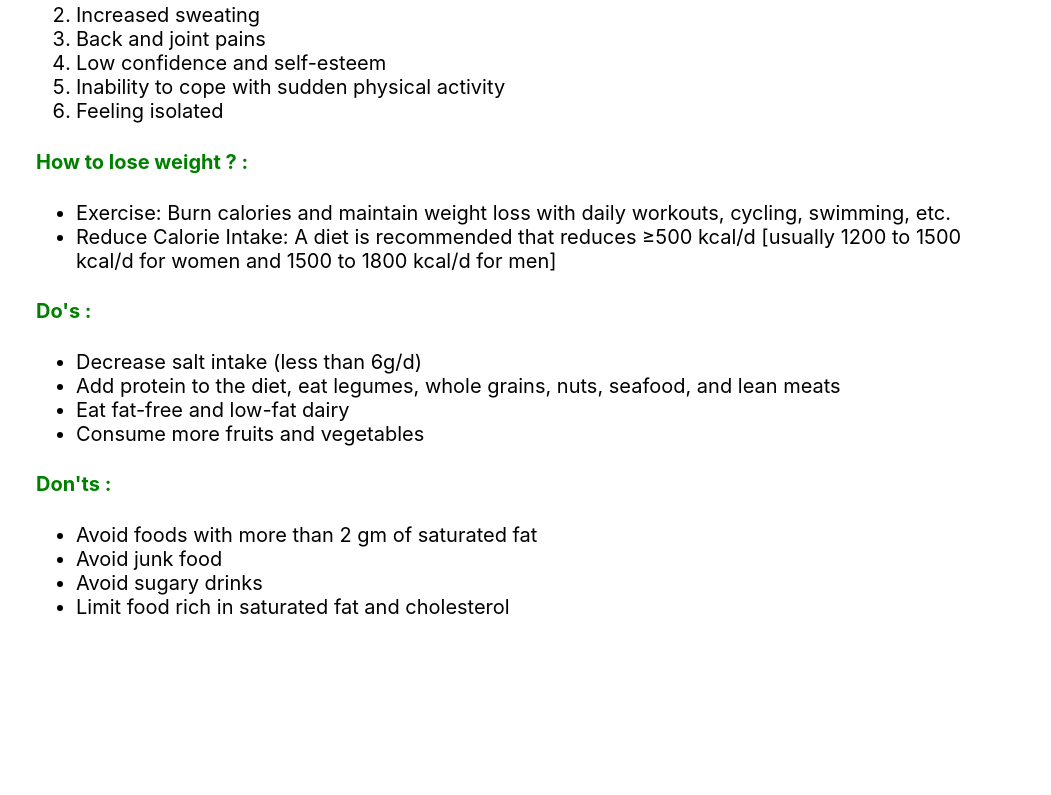
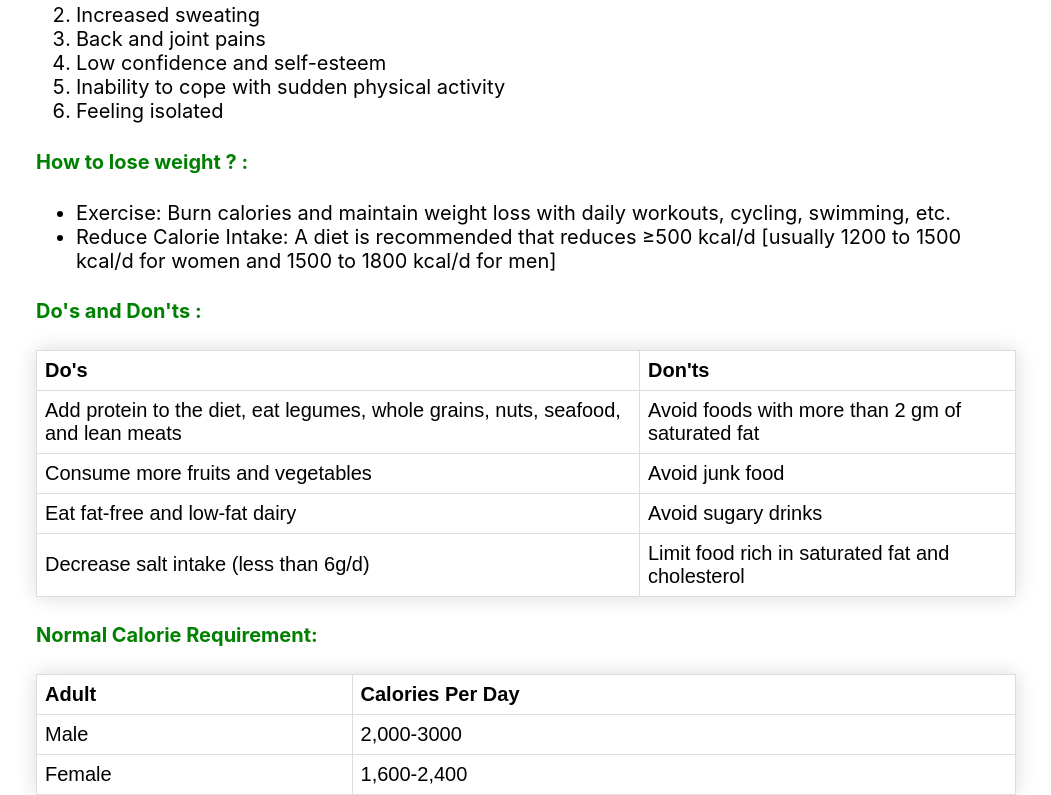
Before and after one commit to tejukudale1903/BMI_Calculator, a React (Create React App) app: page / in a window 1280 px wide. Shown: the part 1103-1898 px from the top of the page, without its empty margins (114-1165 px from the left). Before the commit the page ends 1742 px from the top, so only its background shows below. Built offline with nearby package versions, Linux system fonts and the light colour scheme.

Commit message:
Added table

```diff
--- a/src/components/BMI/Bmi.css
+++ b/src/components/BMI/Bmi.css
@@ -41,6 +41,24 @@ margin-right: 150px;
 .overweight{
     font-size: 20px;
 }
+.style_table{
+    font-family: Arial, Helvetica, sans-serif;
+  border-collapse: collapse;
+  width: 100%;
+    box-shadow: 0 0 20px rgba(0, 0, 0, 0.15);
+
+}
+
+.style_table td, .style_table  th{
+    border: 1px solid #ddd;
+  padding: 8px;
+}
+/* .style_table tr {
+    background-color: #009879;
+    color: #ffffff;
+    text-align: left;
+} */
+
   @media (max-width: 480px) {
     .App_container {
         /* background-color: red; */
--- a/src/components/BMI/Bmi.js
+++ b/src/components/BMI/Bmi.js
@@ -176,20 +176,45 @@ class Bmi extends React.Component {
               <li>Reduce Calorie Intake: A diet is recommended that reduces ≥500 kcal/d [usually 1200 to 1500 kcal/d for women
                  and 1500 to 1800 kcal/d for men]</li>
             </ul>
-            <h4>Do's :</h4>
-            <ul>
-              <li>Decrease salt intake (less than 6g/d)</li>
-              <li>Add protein to the diet, eat legumes, whole grains, nuts, seafood, and lean meats</li>
-              <li>Eat fat-free and low-fat dairy</li>
-              <li>Consume more fruits and vegetables</li>
-            </ul>
-            <h4>Don'ts :</h4>
-            <ul>
-              <li>Avoid foods with more than 2 gm of saturated fat</li>
-              <li>	Avoid junk food</li>
-              <li>Avoid sugary drinks</li>
-              <li>Limit food rich in saturated fat and cholesterol</li>
-            </ul>
+                <h4>Do's and Don'ts :</h4>
+            <table className="style_table">
+                <tr>
+                  <th>Do's</th>
+                  <th>Don'ts</th>
+                </tr>
+                <tr>
+                  <td>Add protein to the diet, eat legumes, whole grains, nuts, seafood, and lean meats</td>
+                  <td>Avoid foods with more than 2 gm of saturated fat</td>
+                </tr>
+                <tr>
+                  <td>Consume more fruits and vegetables</td>
+                  <td>Avoid junk food</td>
+                </tr>
+                <tr>
+                  <td>Eat fat-free and low-fat dairy</td>
+                  <td>Avoid sugary drinks</td>
+                </tr>
+                <tr>
+                  <td>Decrease salt intake (less than 6g/d)</td>
+                  <td>Limit food rich in saturated fat and cholesterol</td>
+                </tr>
+              </table>
+
+            <h4>Normal Calorie Requirement:</h4>
+            <table className="style_table">
+                <tr>
+                  <th>Adult</th>
+                  <th>Calories Per Day</th>
+                </tr>
+                <tr>
+                  <td>Male</td>
+                  <td>2,000-3000</td>
+                </tr>
+                <tr>
+                  <td>Female</td>
+                  <td>1,600-2,400</td>
+                </tr>
+              </table>
            </div>
 
          </div>
```
